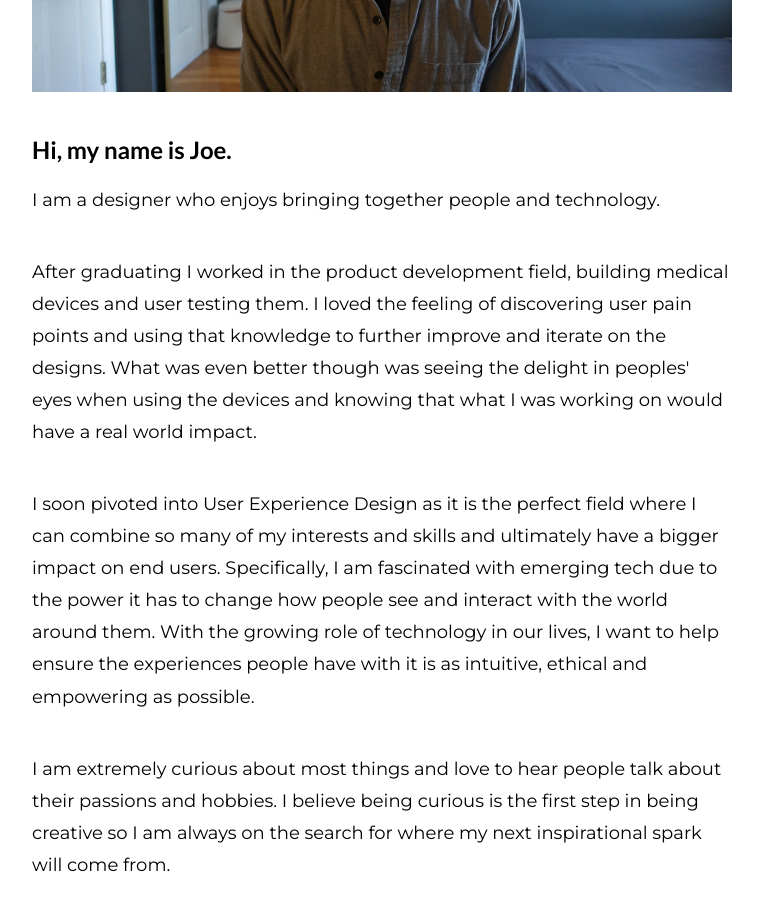
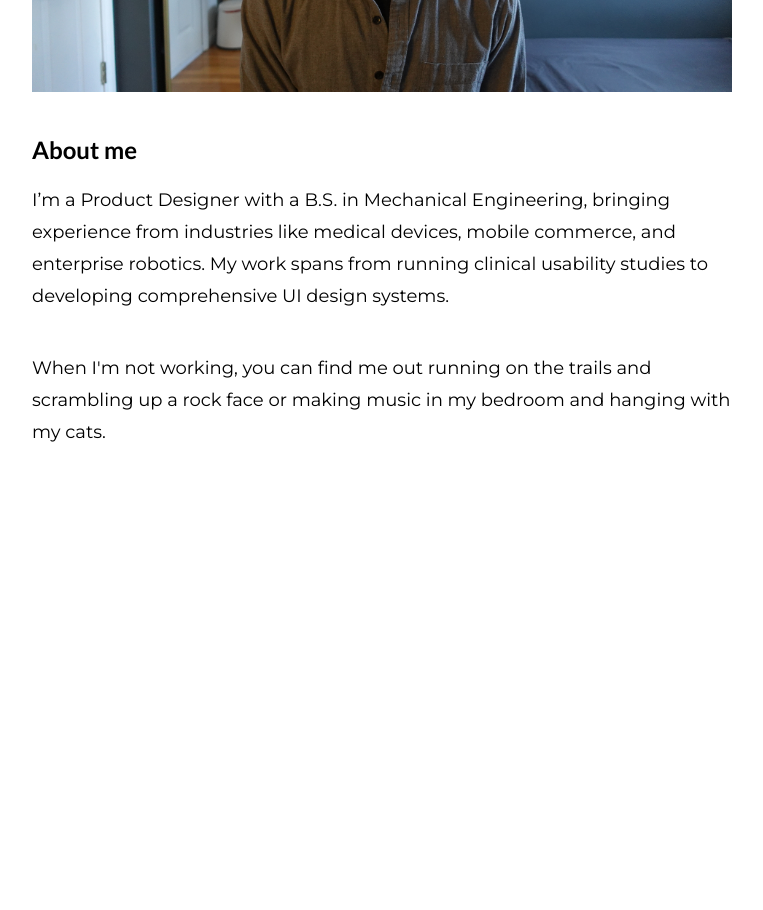
Before and after one commit to joengyn/portfolio, an Astro site in the folder portfolio_ui/: page /about in a window 1280 px wide. Shown: the part 360-1270 px from the top of the page, without its empty margins (258-1021 px from the left). After the commit the page ends 848 px from the top, so only its background shows below. Built offline with nearby package versions, Linux system fonts and the light colour scheme; Astro itself is replaced by a stand-in of ours.

Commit message:
updating about, new resume

```diff
--- a/portfolio_ui/src/pages/about.astro
+++ b/portfolio_ui/src/pages/about.astro
@@ -12,32 +12,17 @@ import profileImg from "../assets/profile-img.jpeg";
   <main>
     <div class="wrapper">
       <Image src={profileImg} alt="profile photo" class="mb-10" />
-      <h2>Hi, my name is Joe.</h2>
+      <h2>About me</h2>
       <p class="mb-10">
-        I am a designer who enjoys bringing together people and technology.
+        I’m a Product Designer with a B.S. in Mechanical Engineering, bringing
+        experience from industries like medical devices, mobile commerce, and
+        enterprise robotics. My work spans from running clinical usability
+        studies to developing comprehensive UI design systems.
       </p>
       <p class="mb-10">
-        After graduating I worked in the product development field, building
-        medical devices and user testing them. I loved the feeling of
-        discovering user pain points and using that knowledge to further improve
-        and iterate on the designs. What was even better though was seeing the
-        delight in peoples' eyes when using the devices and knowing that what I
-        was working on would have a real world impact.
-      </p>
-      <p class="mb-10">
-        I soon pivoted into User Experience Design as it is the perfect field
-        where I can combine so many of my interests and skills and ultimately
-        have a bigger impact on end users. Specifically, I am fascinated with
-        emerging tech due to the power it has to change how people see and
-        interact with the world around them. With the growing role of technology
-        in our lives, I want to help ensure the experiences people have with it
-        is as intuitive, ethical and empowering as possible.
-      </p>
-      <p class="mb-10">
-        I am extremely curious about most things and love to hear people talk
-        about their passions and hobbies. I believe being curious is the first
-        step in being creative so I am always on the search for where my next
-        inspirational spark will come from.
+        When I'm not working, you can find me out running on the trails and
+        scrambling up a rock face or making music in my bedroom and hanging with
+        my cats.
       </p>
     </div>
   </main>
```
Also changed, not shown: 1 other file.
